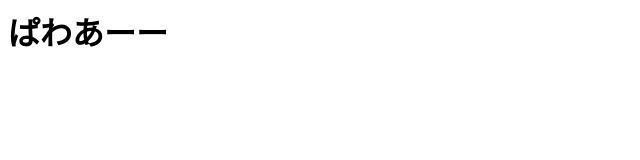
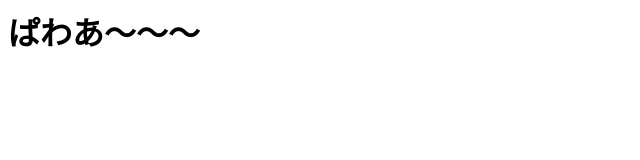
Before and after one commit to y-rinsaka/test1, a plain HTML site: page index.html in a window 1280 px wide. Shown: the full height of the page, 0-640 px from the left. Drawn offline with Linux system fonts and the light colour scheme.

Commit message:
third commit

```diff
--- a/index.html
+++ b/index.html
@@ -3,6 +3,6 @@
         <title>やあ</title>
     </head>
     <body>
-        <h1>ぱわあーー</h1>
+        <h1>ぱわあ〜〜〜</h1>
     </body>
 </html>
```
